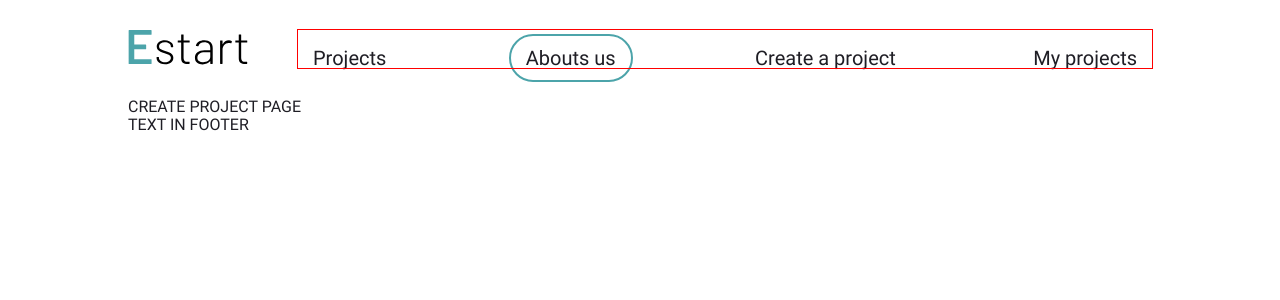
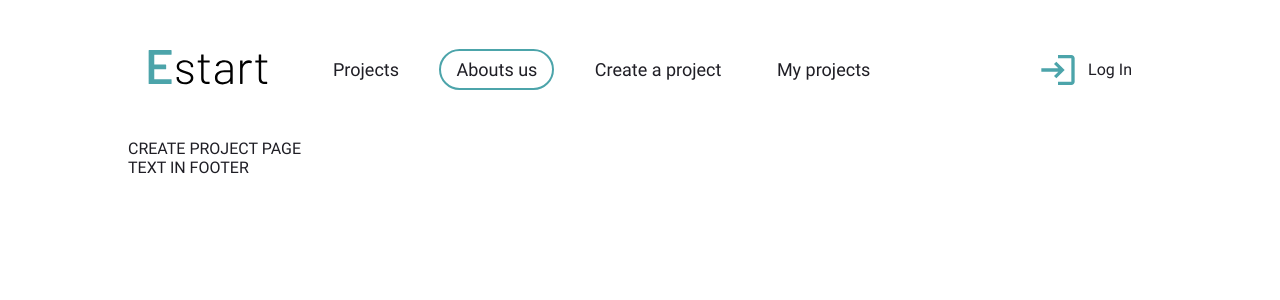
Before and after one commit to MrLush/estart-ui, a React (Create React App) app: page /create-project in a window 1280 px wide. Shown: the top 300 px of the page. Built offline with nearby package versions, Linux system fonts and the light colour scheme.

Commit message:
Created Header component  - Added store

```diff
--- a/package.json
+++ b/package.json
@@ -5,6 +5,7 @@
   "dependencies": {
     "@emotion/react": "^11.4.1",
     "@emotion/styled": "^11.3.0",
+    "@mui/icons-material": "^5.0.3",
     "@mui/material": "^5.0.3",
     "@mui/styled-engine-sc": "^5.0.3",
     "@testing-library/jest-dom": "^5.14.1",
--- a/src/App.js
+++ b/src/App.js
@@ -1,4 +1,5 @@
 import { Route, Switch, Redirect } from 'react-router-dom';
+import { BrowserRouter } from 'react-router-dom';
 
 import AboutUs from './pages/AboutUs';
 import CreateProject from './pages/CreateProject';
@@ -15,6 +16,7 @@ import './scss/app.scss';
 function App() {
   return (
     <div>
+      <BrowserRouter>
         <Header />
         <Main>
           <Switch>
@@ -39,6 +41,7 @@ function App() {
           </Switch>
         </Main>
         <Footer/>
+      </BrowserRouter>
     </div>
   );
 }
--- a/src/components/Header/Header.jsx
+++ b/src/components/Header/Header.jsx
@@ -1,7 +1,11 @@
-import React from 'react';
+import React, { useState }from 'react';
 import { NavLink } from 'react-router-dom';
+import { connect } from 'react-redux';
+import LoginIcon from '@mui/icons-material/Login';
+import FaceIcon from '@mui/icons-material/Face';
 
-const Header = () => {
+const Header = (props) => {
+  const {authorizationStatus, authInfo} = props;
   const SiteMenuSettings = {
     PROJECTS: {
       title: `Projects`,
@@ -20,25 +24,54 @@ const Header = () => {
       path: `/projects`,
     },
   };
+  const [activePage, setActivePage] = useState(SiteMenuSettings.ABOUT_US.title);
+
   return (
     <header className="header">
       <NavLink to='/about-us'><img className="header__logo" src="./img/logo.svg" width="120" height="120" alt="Logotype Estart"/></NavLink>
-      <nav className="header__navigation navigation">
+      <nav className="header__navigation">
         <ul className="header__navigation-list">
           {Object.values(SiteMenuSettings).map((menuItem) => (
             <li className="navigation__item" key={menuItem.title}>
-              <NavLink to={menuItem.path}
-                className={`navigation__link ${menuItem.title === SiteMenuSettings.ABOUT_US.title ? `navigation__link--active` : ``}`}>
+              <NavLink
+                onClick={() => setActivePage(menuItem.title)}
+                to={menuItem.path}
+                className={`navigation__link ${menuItem.title === activePage ? `navigation__link--active` : ``}`}>
                 {menuItem.title}
               </NavLink>
             </li>
           ))}
         </ul>
       </nav>
+      {authorizationStatus &&
+        <div className={`header__user-icon`}>
+          <FaceIcon
+            sx={{
+              fontSize: 40,
+              color: `#4CA4AA`,
+            }}
+          />
+        </div> ||
+        <NavLink to='/login-page' className={`login__link`}>
+          <div className={`login__wrapper`}>
+            <LoginIcon
+              sx={{
+              fontSize: 40,
+              color: `#4CA4AA`,
+            }}
+            />
+            <span className={`login__text`}>Log In</span>
+          </div>
+        </NavLink>
+      }
     </header>
   );
 }
 
-// логин
+const mapStateToProps = (state) => ({
+  authorizationStatus: state.authorizationStatus,
+  authInfo: state.authInfo
+});
 
-export default Header;
+export { Header };
+export default connect(mapStateToProps)(Header);
--- a/src/components/Header/header.scss
+++ b/src/components/Header/header.scss
@@ -1,9 +1,10 @@
 .header {
-  padding: 30px 0;
+  padding: 30px 20px;
   display: flex;
   justify-content: space-between;
 
-  font-size: 20px;
+  font-size: 18px;
+  margin: 20px 0;
 }
 
 .header__logo {
@@ -12,9 +13,9 @@
 
 .header__navigation {
   flex-grow: 1;
-  outline: 1px solid red;
   display: flex;
-  align-items: flex-end;
+  align-items: center;
+  min-width: 550px;
 }
 
 .header__navigation-list {
@@ -25,12 +26,37 @@
 }
 
 .navigation__link {
-  padding: 10px 15px;
+  padding: 8px 15px;
+
+  // &:hover {
+    // some styles
+  // }
 }
 
 .navigation__link--active {
   border: 2px solid $teal;
   border-radius: 50px;
-  // background-color: $teal;
-  // color: $white-base;
 }
+
+.header__login {
+  align-self: center;
+}
+
+.login__wrapper {
+  display: flex;
+  justify-content: space-between;
+  align-items: center;
+}
+
+.login__text {
+  margin-left: 10px;
+  font-size: 16px;
+}
+
+.login__link,
+.header__user-icon {
+  align-self: center;
+  flex-grow: 2;
+  display: flex;
+  justify-content: flex-end;
+}
--- a/src/index.js
+++ b/src/index.js
@@ -1,11 +1,16 @@
+import React from 'react';
 import ReactDOM from 'react-dom';
-import { BrowserRouter } from 'react-router-dom';
+import { createStore } from 'redux';
+import { reducer } from './store/reducer';
+import { Provider } from 'react-redux';
 import './scss/index.scss';
 import App from './App';
 
+const store = createStore(reducer);
+
 ReactDOM.render(
-  <BrowserRouter>
+  <Provider store={store}>
     <App />
-  </BrowserRouter>,
+  </Provider>,
   document.getElementById('root')
 );
--- a/src/scss/variables.scss
+++ b/src/scss/variables.scss
@@ -6,6 +6,7 @@ $grey-light: #f6f7ff;
 $grey: #707c87;
 $dark-blue: #2c36f2;
 $teal: #4CA4AA;
+$grey-light2: #dddddd;
 
 // Background-colors
 //its just an exmaple
--- /dev/null
+++ b/src/store/action.js
@@ -0,0 +1,10 @@
+export const ActionType = {
+  REQUIRED_AUTHORIZATION: `user/requiredAuthorization`,
+};
+
+export const ActionCreator = {
+  requireAuthorization: (status) => ({
+    type: ActionType.REQUIRED_AUTHORIZATION,
+    payload: status,
+  }),
+};
--- /dev/null
+++ b/src/store/reducer.js
@@ -0,0 +1,25 @@
+import { ActionType } from './action';
+import { AuthorizationStatus } from '../utils/const';
+
+const initialState = {
+  authorizationStatus: AuthorizationStatus.NO_AUTH,
+  authInfo: {
+    email: "test@email.com",
+    userName: "Harry Potter",
+    avatar: ""
+  }
+};
+
+const reducer = (state = initialState, action) => {
+  switch (action.type) {
+    case ActionType.REQUIRED_AUTHORIZATION:
+      return {
+        ...state,
+        test: action.payload
+      };
+  }
+
+  return state;
+};
+
+export { reducer };
--- /dev/null
+++ b/src/utils/const.js
@@ -0,0 +1,4 @@
+export const AuthorizationStatus = {
+  AUTH: true,
+  NO_AUTH: false,
+};
```
Also changed, not shown: 1 other file (tests, documents, lock files or other folders). Lines whose indentation alone changed are shown as unchanged.
